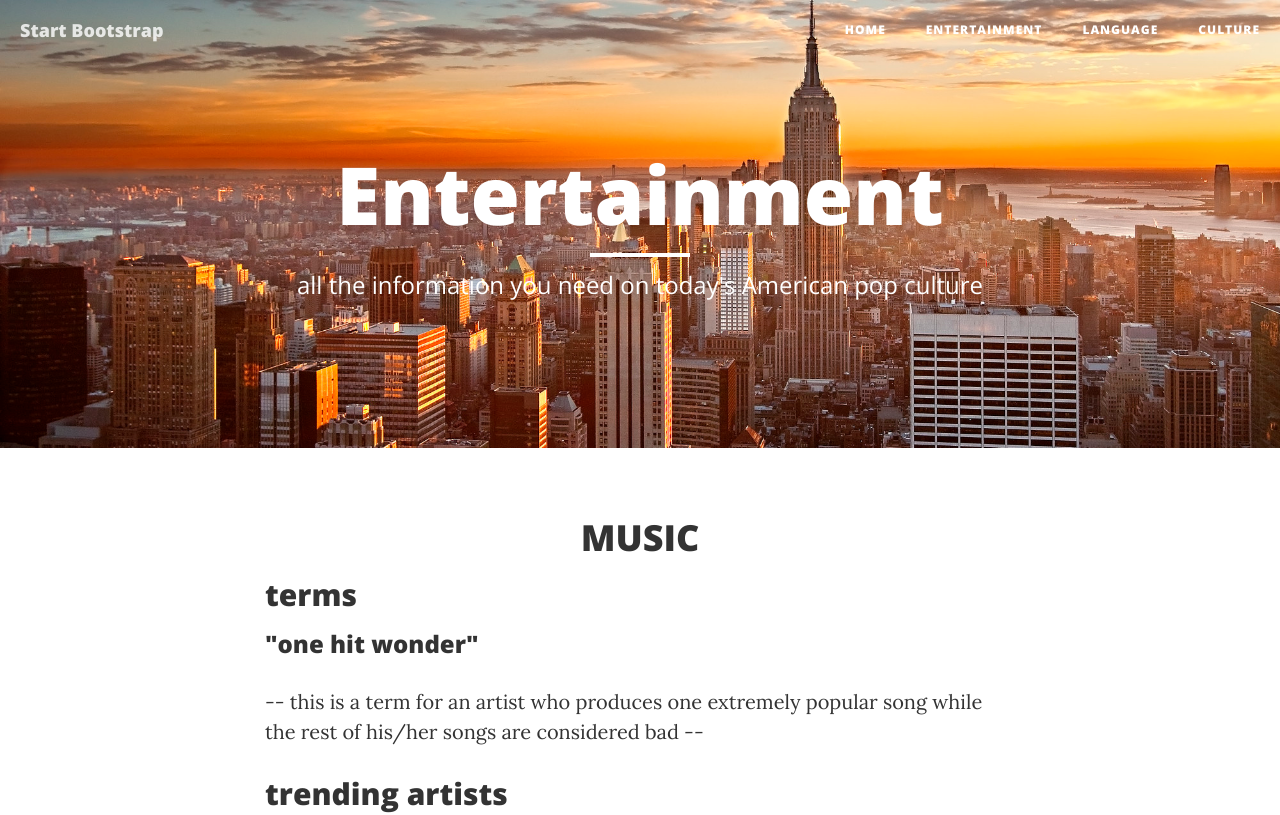
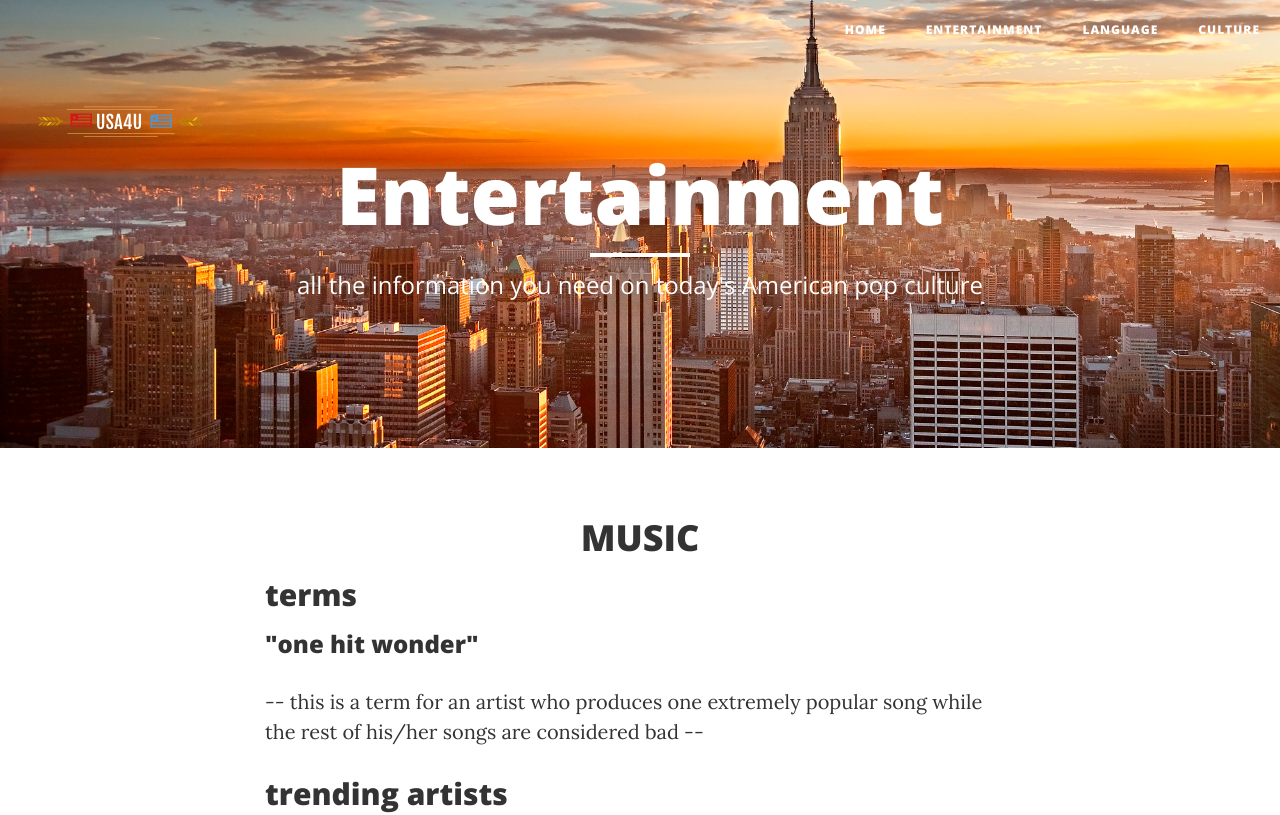
Before and after one commit to naskle/naskle.github.io, a website: page about.html in a window 1280 px wide. Shown: the top 815 px of the page. Drawn offline with nearby package versions, Linux system fonts and the light colour scheme.

Commit message:
Update about.html

```diff
--- a/about.html
+++ b/about.html
@@ -42,7 +42,7 @@
                     <span class="sr-only">Toggle navigation</span>
                     Menu <i class="fa fa-bars"></i>
                 </button>
-                <a class="navbar-brand" href="index.html">Start Bootstrap</a>
+                <a class="navbar-brand" href="index.html"><img src="a7257be3-8909-4751-ba2d-d1f1cd9d6c7a.png" alt="USA4U company logo"></a>
             </div>
 
             <!-- Collect the nav links, forms, and other content for toggling -->
```
